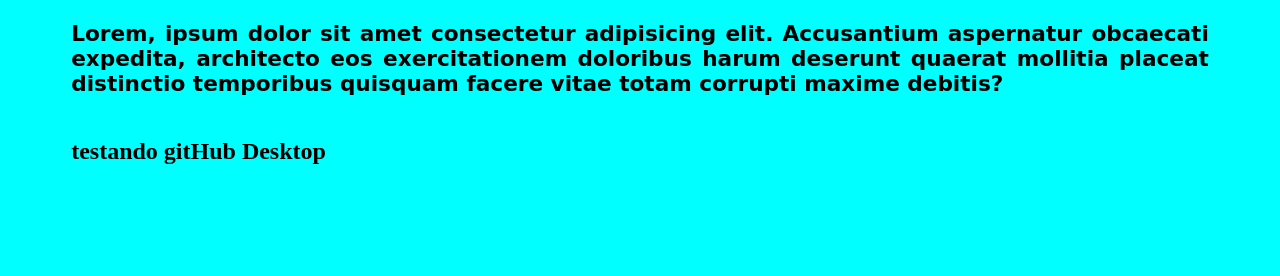
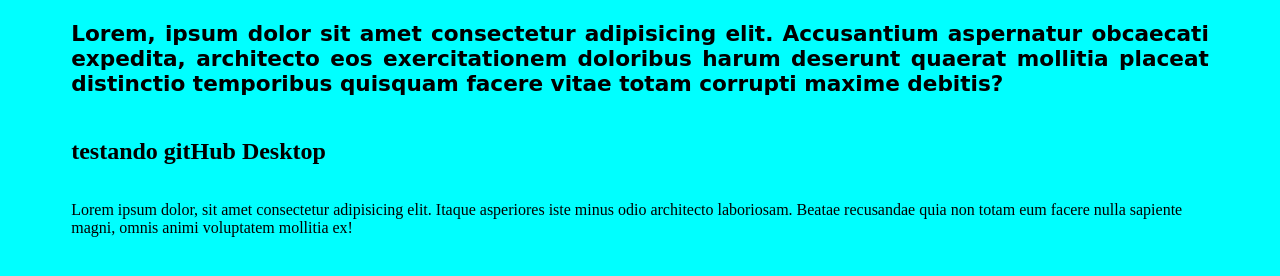
Before and after one commit to suehtamCruz/TEsteGit, a plain HTML site: page index.html in a window 1280 px wide. Shown: the part 102-378 px from the top of the page. Drawn offline with Linux system fonts and the light colour scheme.

Commit message:
modificado o index

```diff
--- a/index.html
+++ b/index.html
@@ -17,6 +17,10 @@
       <h2>
         testando gitHub Desktop
       </h2>
+      <p>
+        Lorem ipsum dolor, sit amet consectetur adipisicing elit. Itaque asperiores iste minus odio architecto laboriosam. Beatae recusandae quia non totam eum facere nulla sapiente magni, omnis animi voluptatem mollitia ex!
+      </p>
+
     </div>
   </body>
 </html>
```
